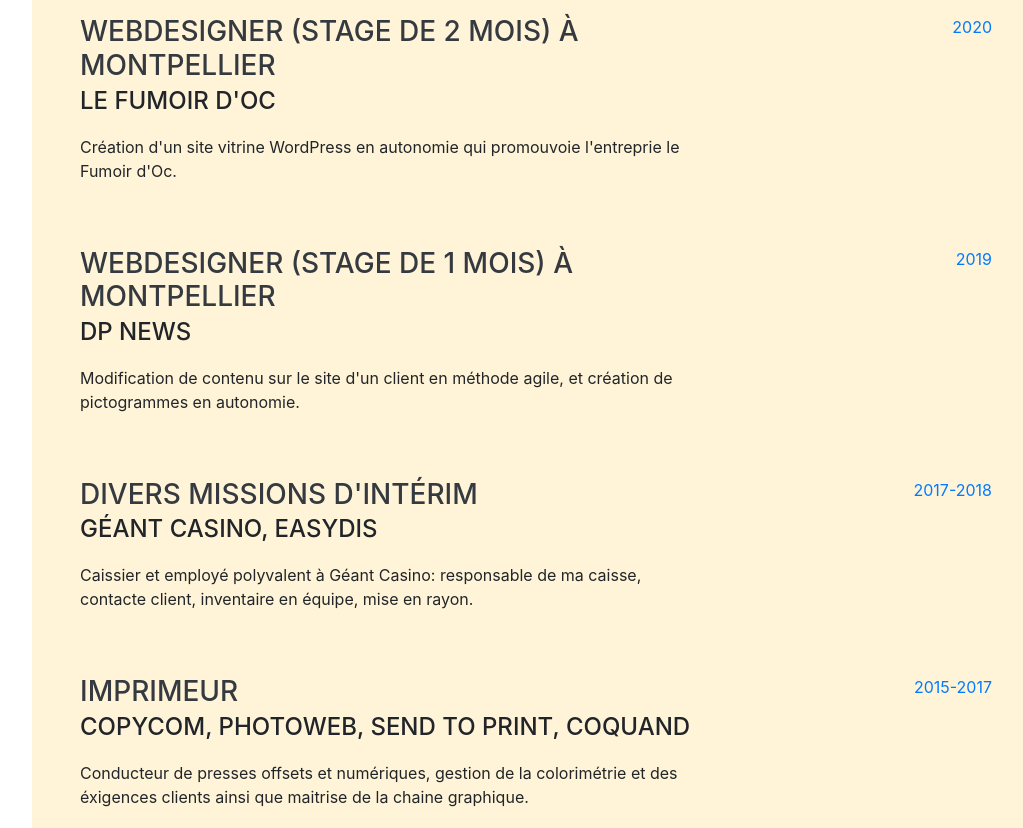
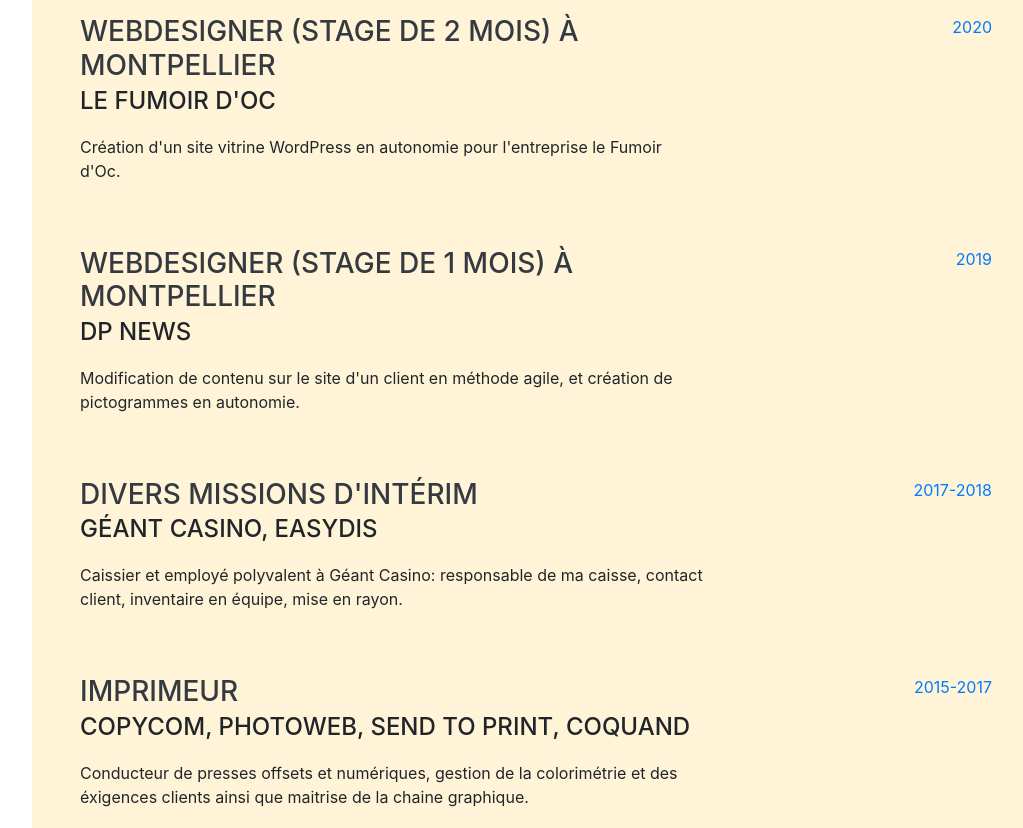
Before and after one commit to IbrahimB9/Site_IB, a website with bundled scripts: page index.html in a window 1280 px wide. Shown: the part 920-1748 px from the top of the page, without its empty margins (240-1263 px from the left). Built offline with nearby package versions, Linux system fonts and the light colour scheme; files whose address does not match are found by name; a web font is replaced by a local one.

Commit message:
gffgjhgf

```diff
--- a/index.html
+++ b/index.html
@@ -110,7 +110,7 @@
                     <div class="resume-content">
                         <h3 class="mb-0 wow fadeIn">WebDesigner (Stage de 2 mois) à Montpellier</h3>
                         <div class="subheading mb-3 wow fadeIn">Le Fumoir d'Oc</div>
-                        <p>Création d'un site vitrine WordPress en autonomie qui promouvoie l'entreprie le Fumoir d'Oc. </p>
+                        <p>Création d'un site vitrine WordPress en autonomie pour l'entreprise le Fumoir d'Oc. </p>
                     </div>
                     <div class="resume-date text-md-right wow fadeIn">
                         <span class="text-primary">2020</span>
@@ -132,7 +132,7 @@
                     <div class="resume-content">
                         <h3 class="mb-0 wow fadeIn">Divers missions d'intérim</h3>
                         <div class="subheading mb-3 wow fadeIn">Géant casino, Easydis</div>
-                        <p>Caissier et employé polyvalent à Géant Casino: responsable de ma caisse, contacte client, inventaire en équipe, mise en rayon.</p>
+                        <p>Caissier et employé polyvalent à Géant Casino: responsable de ma caisse, contact client, inventaire en équipe, mise en rayon.</p>
                     </div>
                     <div class="resume-date text-md-right wow fadeIn">
                         <span class="text-primary">2017-2018</span>
@@ -246,7 +246,7 @@
             <div class="w-100">
                 <h2 class="mb-5 wow bounceInLeft">Intérêts</h2>
                 <p class="wow fadeIn">Mes outils de prédilection: l'ordinateur et la Playstation. Issu de la génération qui a connu l'avènement du jeux-vidéo, mon intérêt s'est focalisé au-delà du divertissement. Je me suis rapidement intéréssé à l'envers du décor, découvrant la programmation et le design. Ma curiosité et ma soif d'experiences dans ce genre de discipline n'a pas de limite. En parallèle, je suis l'évolution des industries technologiques et du divertissement, repousser sans cesse les limites me fascine.</p>
-                <p class="mb-0 wow fadeIn">Je me documente sur la réalisation cinématographique, je m'interresse à la façon de retranscrire une émotion, une idée par le biais d'images et les techniques employées pour y parvenir.
+                <p class="mb-0 wow fadeIn">Je me documente sur la réalisation cinématographique, je m'intéresse à la façon de retranscrire une émotion, une idée par le biais d'images et les techniques employées pour y parvenir.
                 </p>
             </div>
         </section>
```
